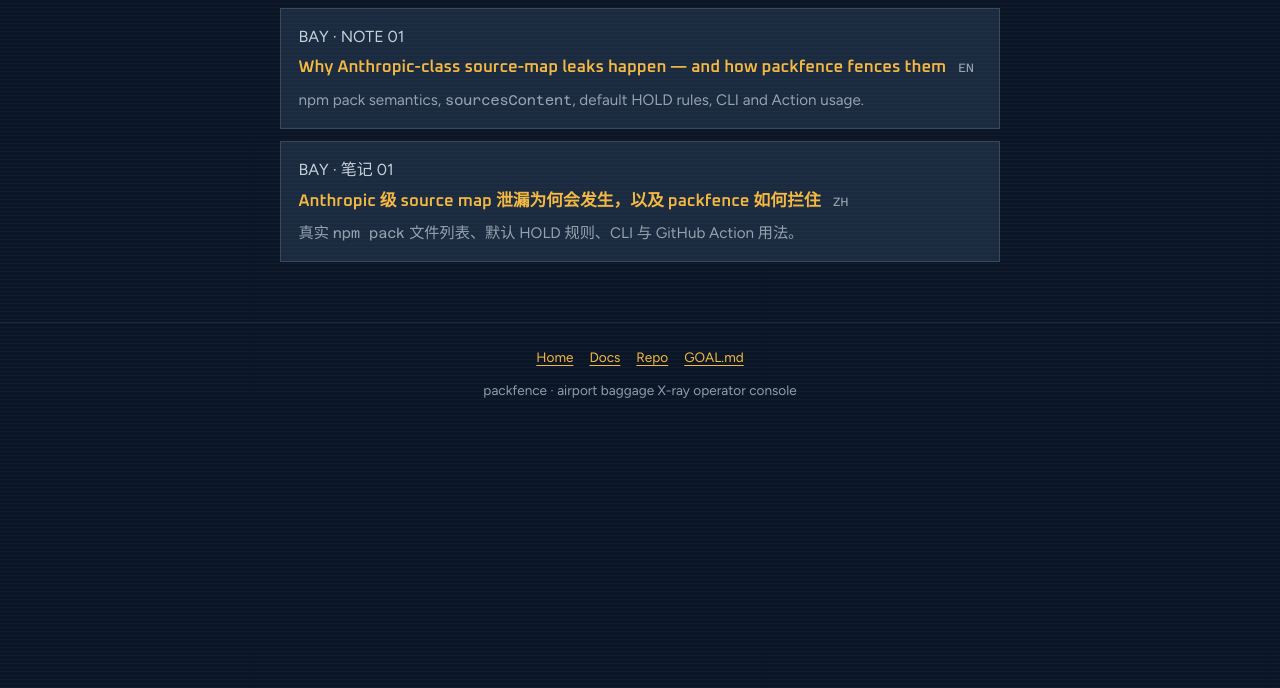
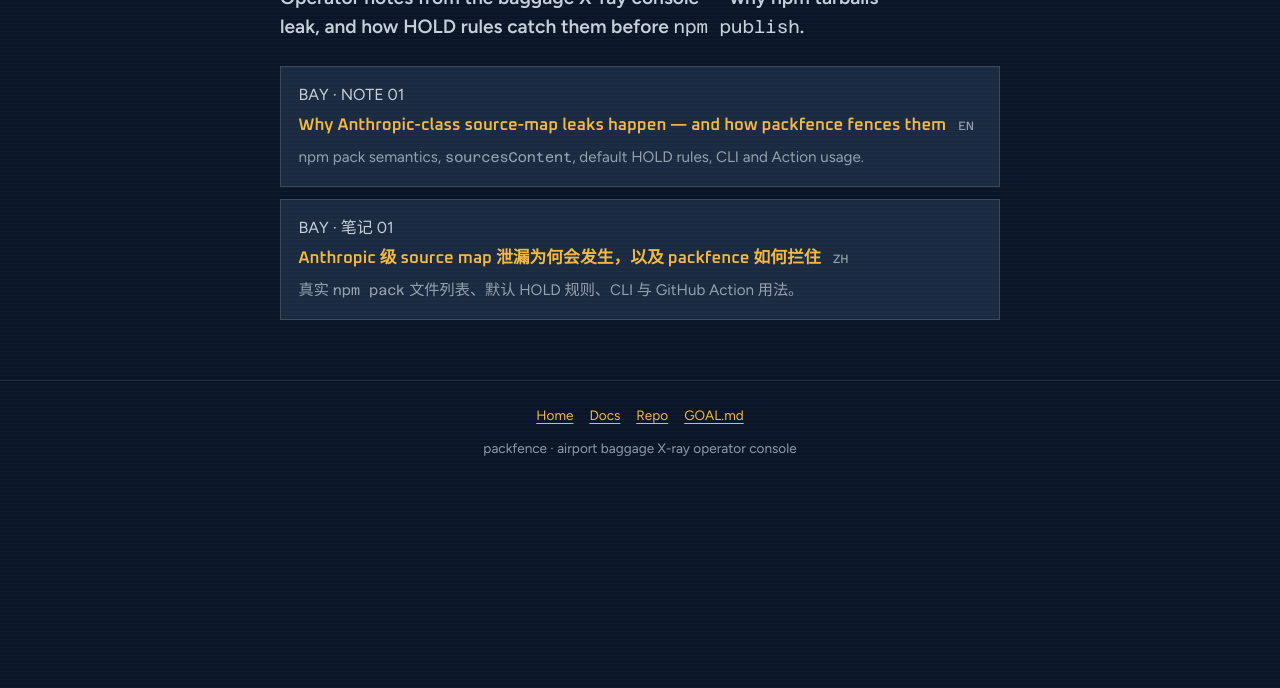
Before and after one commit to Blackman99/packfence, a website: page site/blog/index.html in a window 1280 px wide. Shown: the part 112-800 px from the top of the page. Drawn offline with Linux system fonts and the light colour scheme.

Commit message:
fix(site): blog intro no longer overlaps titlebar

```diff
--- a/site/blog/index.html
+++ b/site/blog/index.html
@@ -17,6 +17,7 @@
   <style>
     .doc { max-width: 760px; margin: 0 auto; padding: 1.5rem 1.25rem 3rem; }
     .doc h2 { font-family: Oxanium, sans-serif; color: var(--amber); margin-top: 2rem; font-size: 1.15rem; letter-spacing: 0.04em; }
+    .blog-intro { margin: 0; font-family: "Figtree", sans-serif; font-size: clamp(1rem, 2.2vw, 1.2rem); font-weight: 600; line-height: 1.5; color: var(--bone); max-width: 40rem; }
     .post-list { list-style: none; padding: 0; margin: 1.5rem 0 0; }
     .post-list li {
       border: 1px solid rgba(197,208,220,.18);
@@ -44,7 +45,7 @@
     <span class="meta"><a href="../">← console</a> · <a href="../docs/">docs</a></span>
   </div>
   <main class="doc">
-    <p class="tagline" style="margin:0">
+    <p class="blog-intro">
       Operator notes from the baggage X-ray console — why npm tarballs leak, and how HOLD rules catch them before <code>npm publish</code>.
     </p>
     <ul class="post-list">
```
